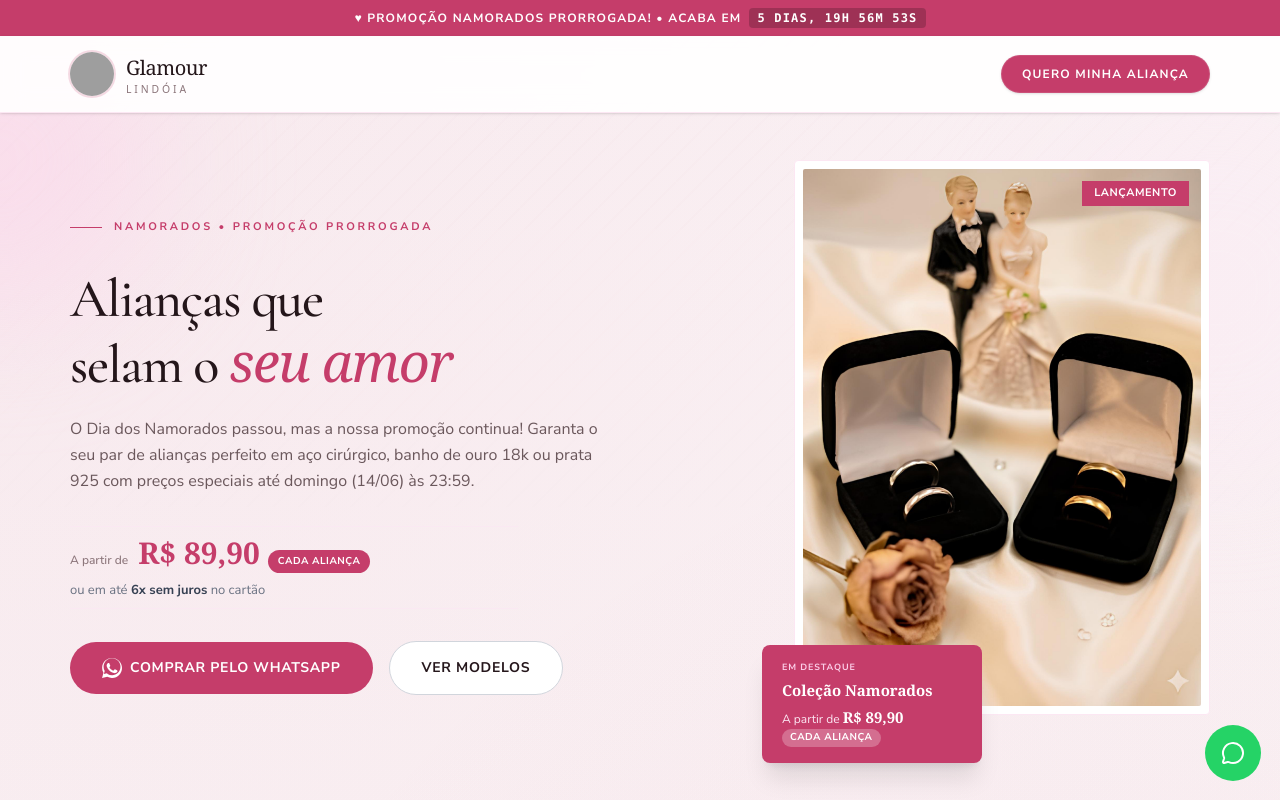
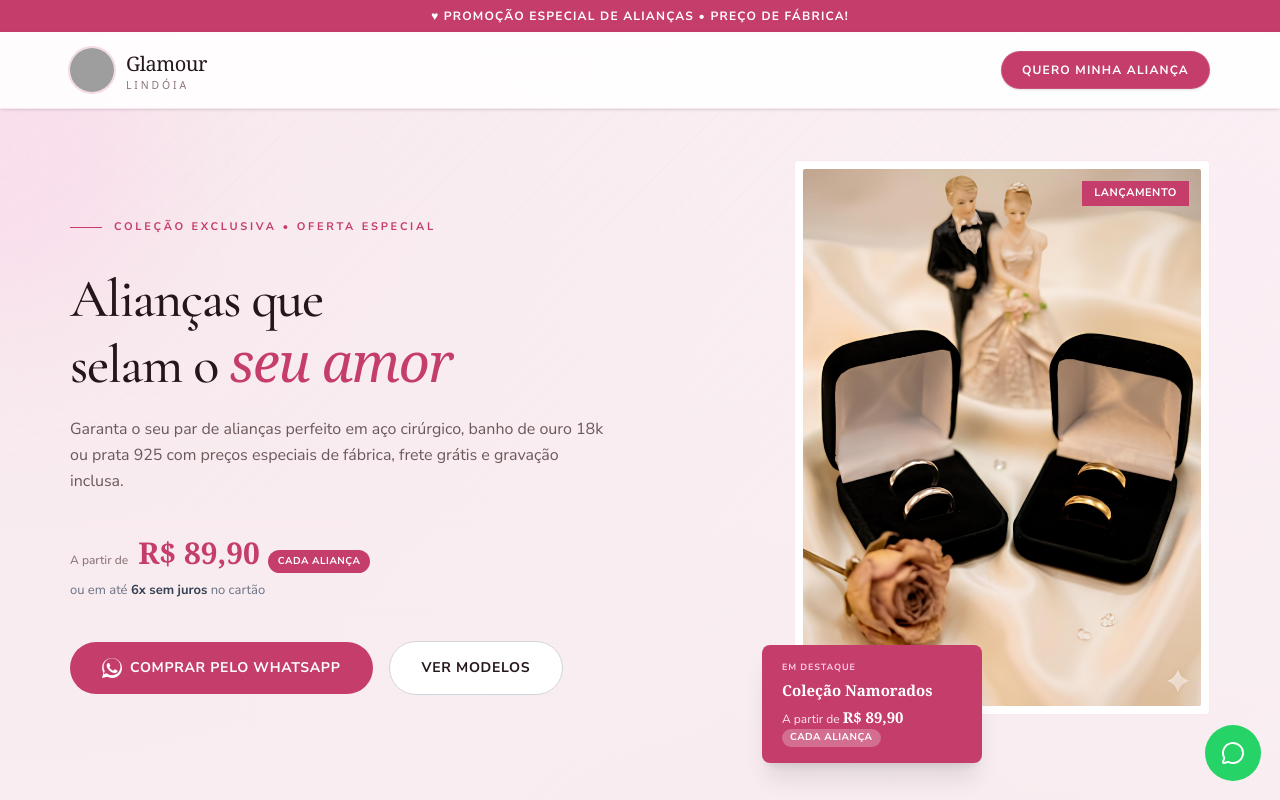
Before and after one commit to williamuteich/lp-joias, a Next.js app: page / in a window 1280 px wide. Shown: the top 800 px of the page. Built offline with nearby package versions, Linux system fonts and the light colour scheme; grey boxes are pictures that could not be loaded.

Commit message:
refactor: remove countdown timers and update promotional copy across landing page sections

```diff
--- a/components/Header.tsx
+++ b/components/Header.tsx
@@ -1,43 +1,13 @@
 "use client";
 
 import Image from "next/image";
-import { useEffect, useState } from "react";
 import { openWhatsApp, WA_LINKS } from "@/lib/whatsapp";
 
 export default function Header() {
-  const [timeLeft, setTimeLeft] = useState({ days: 0, hours: 0, minutes: 0, seconds: 0 });
-
-  useEffect(() => {
-    const targetTime = new Date(2026, 5, 14, 23, 59, 59).getTime();
-
-    const updateTimer = () => {
-      const diff = targetTime - Date.now();
-      if (diff <= 0) {
-        setTimeLeft({ days: 0, hours: 0, minutes: 0, seconds: 0 });
-      } else {
-        const days = Math.floor(diff / (24 * 3600 * 1000));
-        const hours = Math.floor((diff % (24 * 3600 * 1000)) / (3600 * 1000));
-        const minutes = Math.floor((diff % (3600 * 1000)) / (60 * 1000));
-        const seconds = Math.floor((diff % (60 * 1000)) / 1000);
-        setTimeLeft({ days, hours, minutes, seconds });
-      }
-    };
-
-    updateTimer();
-    const interval = setInterval(updateTimer, 1000);
-    return () => clearInterval(interval);
-  }, []);
-
-  const formatNumber = (num: number) => String(num).padStart(2, "0");
-
   return (
     <div className="fixed inset-x-0 top-0 z-50 flex flex-col">
       <div className="bg-[#c53d6a] text-white py-2 px-4 text-center text-xs font-bold tracking-widest flex items-center justify-center gap-1 sm:gap-2 uppercase shadow-sm">
-        <span>♥ Promoção Namorados Prorrogada! • Acaba em</span>
-        <span className="font-mono bg-black/20 px-2 py-0.5 rounded text-[11px] sm:text-xs">
-          {timeLeft.days > 0 ? `${timeLeft.days} ${timeLeft.days === 1 ? "dia" : "dias"}, ` : ""}
-          {formatNumber(timeLeft.hours)}h {formatNumber(timeLeft.minutes)}m {formatNumber(timeLeft.seconds)}s
-        </span>
+        <span>♥ Promoção Especial de Alianças • Preço de Fábrica!</span>
       </div>
 
       <header className="border-b border-pink-100 bg-white/90 backdrop-blur-md py-4 shadow-sm">
--- a/components/HeroSection.tsx
+++ b/components/HeroSection.tsx
@@ -18,7 +18,7 @@ export default function HeroSection() {
         <div className="space-y-8">
           <div className="flex items-center gap-3 text-[11px] font-bold uppercase tracking-[0.25em] text-[#c53d6a]">
             <span className="w-8 h-px bg-[#c53d6a]" />
-            Namorados • Promoção Prorrogada
+            Coleção Exclusiva • Oferta Especial
           </div>
 
           <div className="space-y-5">
@@ -27,7 +27,7 @@ export default function HeroSection() {
               selam o <span className="text-[#c53d6a] italic font-serif">seu amor</span>
             </h1>
             <p className="max-w-xl text-[15px] sm:text-[16px] leading-relaxed text-[#6b585c]">
-              O Dia dos Namorados passou, mas a nossa promoção continua! Garanta o seu par de alianças perfeito em aço cirúrgico, banho de ouro 18k ou prata 925 com preços especiais até domingo (14/06) às 23:59.
+              Garanta o seu par de alianças perfeito em aço cirúrgico, banho de ouro 18k ou prata 925 com preços especiais de fábrica, frete grátis e gravação inclusa.
             </p>
           </div>
 
--- a/components/OfferBannerSection.tsx
+++ b/components/OfferBannerSection.tsx
@@ -1,35 +1,9 @@
 "use client";
 
 import Image from "next/image";
-import { useEffect, useState } from "react";
 import { openWhatsApp, WA_LINKS } from "@/lib/whatsapp";
 
 export default function OfferBannerSection() {
-  const [timeLeft, setTimeLeft] = useState({ days: 0, hours: 0, minutes: 0, seconds: 0 });
-
-  useEffect(() => {
-    const targetTime = new Date(2026, 5, 14, 23, 59, 59).getTime();
-
-    const updateTimer = () => {
-      const diff = targetTime - Date.now();
-      if (diff <= 0) {
-        setTimeLeft({ days: 0, hours: 0, minutes: 0, seconds: 0 });
-      } else {
-        const days = Math.floor(diff / (24 * 3600 * 1000));
-        const hours = Math.floor((diff % (24 * 3600 * 1000)) / (3600 * 1000));
-        const minutes = Math.floor((diff % (3600 * 1000)) / (60 * 1000));
-        const seconds = Math.floor((diff % (60 * 1000)) / 1000);
-        setTimeLeft({ days, hours, minutes, seconds });
-      }
-    };
-
-    updateTimer();
-    const interval = setInterval(updateTimer, 1000);
-    return () => clearInterval(interval);
-  }, []);
-
-  const formatNumber = (num: number) => String(num).padStart(2, "0");
-
   return (
     <section className="relative py-24 text-white overflow-hidden text-center">
       <div className="absolute inset-0 z-0">
@@ -55,12 +29,7 @@ export default function OfferBannerSection() {
         </h2>
 
         <p className="text-sm sm:text-base text-white/80 max-w-2xl leading-relaxed">
-          O Dia dos Namorados passou, mas a promoção foi prorrogada! Aproveite, restam apenas{" "}
-          <strong className="font-mono bg-white/10 px-2 py-0.5 rounded text-white text-[13px] sm:text-[15px]">
-            {timeLeft.days > 0 ? `${timeLeft.days} ${timeLeft.days === 1 ? "dia" : "dias"}, ` : ""}
-            {formatNumber(timeLeft.hours)}h {formatNumber(timeLeft.minutes)}m {formatNumber(timeLeft.seconds)}s
-          </strong>
-          . Garanta seu par com preço promocional.
+          Aproveite as nossas condições especiais! Garanta seu par de alianças com preço promocional de fábrica e frete grátis para todo o Brasil.
         </p>
 
         <div className="pt-2">
--- a/components/ShowcaseSection.tsx
+++ b/components/ShowcaseSection.tsx
@@ -39,7 +39,7 @@ export default function ShowcaseSection() {
             Escolha o par que conta a sua <span className="text-[#c53d6a] italic font-serif">história</span>
           </h2>
           <p className="max-w-xl text-[15px] text-[#6b585c] leading-relaxed">
-            Três categorias, dezenas de modelos. Antialérgicos, com acabamento premium e estoque limitado com a Promoção de Namorados Prorrogada.
+            Três categorias, dezenas de modelos. Peças antialérgicas, com acabamento premium e estoque limitado para pronta entrega.
           </p>
         </div>
 
```
